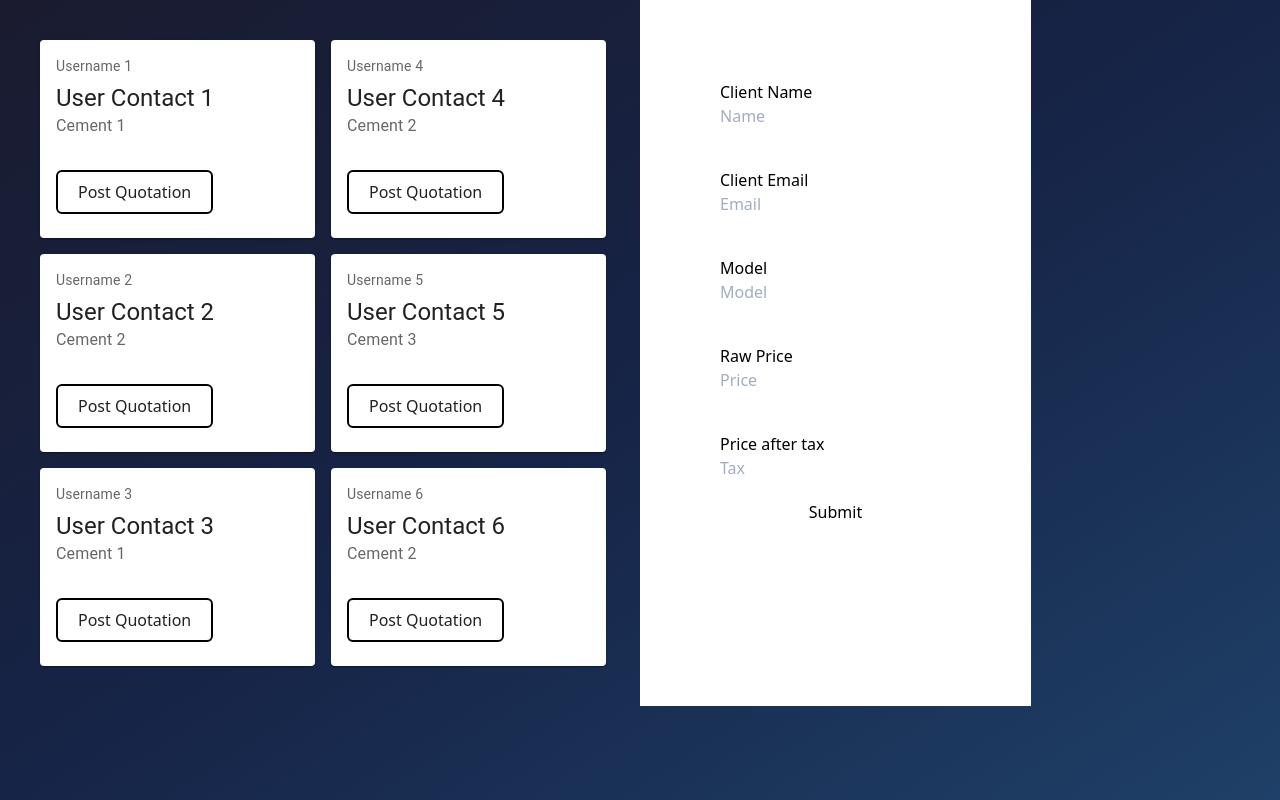
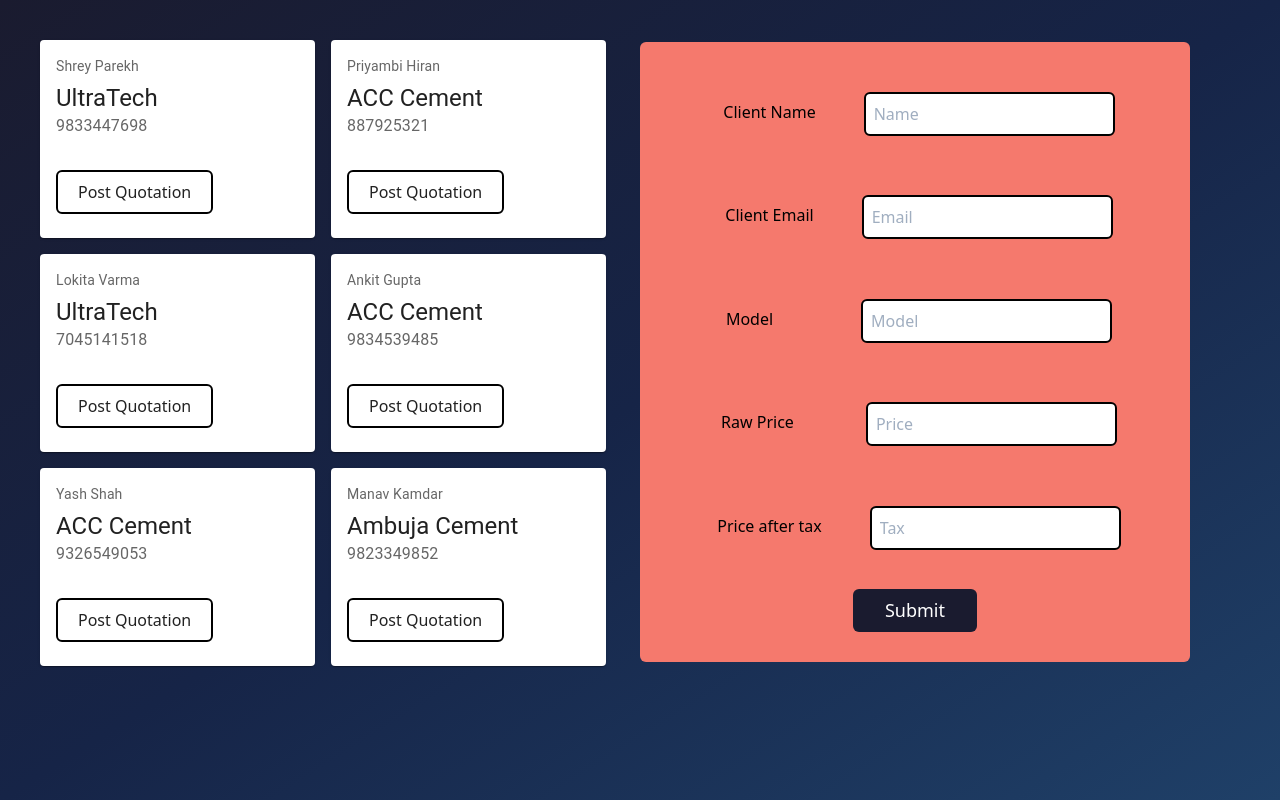
Before and after one commit to talkshrey/QuoteIT, a React (Create React App) app: page /vendor in a window 1280 px wide. Built offline with nearby package versions, Linux system fonts and the light colour scheme; what tailwindcss-filters would draw is missing.

Commit message:
UI improved

```diff
--- a/src/Pages/FinalVendor.js
+++ b/src/Pages/FinalVendor.js
@@ -2,8 +2,11 @@
 import CardContent from '@mui/material/CardContent';
 import Typography from '@mui/material/Typography';
 import { useState } from 'react';
+import { useHistory } from 'react-router-dom';
 
 export default function FinalVendor() {
+
+    var hist = useHistory()
 
     const [name, setName] = useState('')
     const [email, setEmail] = useState('')
@@ -39,6 +42,8 @@
             .then(response => response.text())
             .then(result => console.log(result))
             .catch(error => console.log('error', error));
+
+        hist.push('../')
     }
 
     const [color1, setColor1] = useState('')
@@ -49,27 +54,27 @@
     const [color6, setColor6] = useState('')
 
     function colorChange1() {
-        setColor1('#FECACA')
+        setColor1('#F5796D')
     }
 
     function colorChange2() {
-        setColor2('#FECACA')
+        setColor2('#F5796D')
     }
 
     function colorChange3() {
-        setColor3('#FECACA')
+        setColor3('#F5796D')
     }
 
     function colorChange4() {
-        setColor4('#FECACA')
+        setColor4('#F5796D')
     }
 
     function colorChange5() {
-        setColor5('#FECACA')
+        setColor5('#F5796D')
     }
 
     function colorChange6() {
-        setColor6('#FECACA')
+        setColor6('#F5796D')
     }
     return (
         <div className='flex flex-row'>
@@ -78,13 +83,13 @@
                     <Card sx={{ minWidth: 275, backgroundColor: color1 }}>
                         <CardContent>
                             <Typography sx={{ fontSize: 14 }} color="text.secondary" gutterBottom>
-                                Username 1
+                                Shrey Parekh
                             </Typography>
                             <Typography variant="h5" component="div">
-                                User Contact 1
+                                UltraTech
                             </Typography>
                             <Typography sx={{ mb: 1.5 }} color="text.secondary">
-                                Cement 1
+                                9833447698
                             </Typography>
                             <Typography variant="body2">
                                 <br />
@@ -98,13 +103,13 @@
                     <Card sx={{ minWidth: 275, backgroundColor: color3 }}>
                         <CardContent>
                             <Typography sx={{ fontSize: 14 }} color="text.secondary" gutterBottom>
-                                Username 2
+                                Lokita Varma
                             </Typography>
                             <Typography variant="h5" component="div">
-                                User Contact 2
+                                UltraTech
                             </Typography>
                             <Typography sx={{ mb: 1.5 }} color="text.secondary">
-                                Cement 2
+                                7045141518
                             </Typography>
                             <Typography variant="body2">
                                 <br />
@@ -118,13 +123,13 @@
                     <Card sx={{ minWidth: 275, backgroundColor: color5 }}>
                         <CardContent>
                             <Typography sx={{ fontSize: 14 }} color="text.secondary" gutterBottom>
-                                Username 3
+                                Yash Shah
                             </Typography>
                             <Typography variant="h5" component="div">
-                                User Contact 3
+                                ACC Cement
                             </Typography>
                             <Typography sx={{ mb: 1.5 }} color="text.secondary">
-                                Cement 1
+                                9326549053
                             </Typography>
                             <Typography variant="body2">
                                 <br />
@@ -138,13 +143,13 @@
                     <Card sx={{ minWidth: 275, backgroundColor: color2 }}>
                         <CardContent>
                             <Typography sx={{ fontSize: 14 }} color="text.secondary" gutterBottom>
-                                Username 4
+                                Priyambi Hiran
                             </Typography>
                             <Typography variant="h5" component="div">
-                                User Contact 4
+                                ACC Cement
                             </Typography>
                             <Typography sx={{ mb: 1.5 }} color="text.secondary">
-                                Cement 2
+                                887925321
                             </Typography>
                             <Typography variant="body2">
                                 <br />
@@ -158,13 +163,13 @@
                     <Card sx={{ minWidth: 275, backgroundColor: color4 }}>
                         <CardContent>
                             <Typography sx={{ fontSize: 14 }} color="text.secondary" gutterBottom>
-                                Username 5
+                                Ankit Gupta
                             </Typography>
                             <Typography variant="h5" component="div">
-                                User Contact 5
+                                ACC Cement
                             </Typography>
                             <Typography sx={{ mb: 1.5 }} color="text.secondary">
-                                Cement 3
+                                9834539485
                             </Typography>
                             <Typography variant="body2">
                                 <br />
@@ -178,13 +183,13 @@
                     <Card sx={{ minWidth: 275, backgroundColor: color6 }}>
                         <CardContent>
                             <Typography sx={{ fontSize: 14 }} color="text.secondary" gutterBottom>
-                                Username 6
+                                Manav Kamdar
                             </Typography>
                             <Typography variant="h5" component="div">
-                                User Contact 6
+                                Ambuja Cement
                             </Typography>
                             <Typography sx={{ mb: 1.5 }} color="text.secondary">
-                                Cement 2
+                                9823349852
                             </Typography>
                             <Typography variant="body2">
                                 <br />
@@ -196,46 +201,44 @@
                 </div>
 
             </div>
-            <div className='bg-white p-10'>
-                <form onSubmit={handleSubmit} className='flex flex-col justify-around p-5 h-max w-max'>
-                    <div className='p-5'>
-                        <label>
+            <form onSubmit={handleSubmit} style={{backgroundColor:'#F5796D', marginTop:'42px', width:'550px', height:'620px'}} className='flex flex-col rounded-md justify-around p-5 items-center'>
+                <div className='p-5 flex flex-row'>
+                    <label className='p-2'>
                         Client Name
                     </label>
                     <br/>
-                        <input onChange={e => setName(e.target.value)} placeholder='Name' />
+                    <input className='p-2 ml-10 border-2 border-black rounded-md' onChange={e => setName(e.target.value)} placeholder='Name' />
                 </div>
-                    <div className='p-5'>
-                        <label>
+                <div className='p-5 flex flex-row'>
+                    <label className='p-2'>
                         Client Email
                     </label>
                     <br/>
-                        <input onChange={e => setEmail(e.target.value)} placeholder='Email' />
+                    <input className='p-2 ml-10 border-2 border-black rounded-md' onChange={e => setEmail(e.target.value)} placeholder='Email' />
                 </div>
-                    <div className='p-5'>
-                        <label>
+                <div className='p-5 flex flex-row'>
+                    <label className='p-2'>
                         Model
                     </label>
                     <br/>
-                        <input onChange={e => setModel(e.target.value)} placeholder='Model' />
+                    <input className='p-2 ml-20 border-2 border-black rounded-md' onChange={e => setModel(e.target.value)} placeholder='Model' />
                 </div>
-                    <div className='p-5'>
-                        <label>
+                <div className='p-5 flex flex-row'>
+                    <label className='p-2'>
                         Raw Price
                     </label>
                     <br/>
-                        <input onChange={e => setPrice(e.target.value)} placeholder='Price' />
+                    <input className='p-2 ml-16 border-2 border-black rounded-md' onChange={e => setPrice(e.target.value)} placeholder='Price' />
                 </div>
-                    <div className='p-5'>
-                        <label>
+                <div className='p-5 flex flex-row'>
+                    <label className='p-2'>
                         Price after tax
                     </label>
                     <br/>
-                        <input onChange={e => setTax(e.target.value)} placeholder='Tax' />
+                    <input className='p-2 ml-10 border-2 border-black rounded-md' onChange={e => setTax(e.target.value)} placeholder='Tax' />
                 </div>
-                    <button type='submit'> Submit </button>
+                <button type='submit' style={{backgroundColor:'#1A1B2F'}} className="rounded-md px-8 text-lg text-white py-2 w-max font-sans"> Submit </button>
             </form>
-            </div>
         </div>
     )
 }
```
Lines whose indentation alone changed are shown as unchanged.
